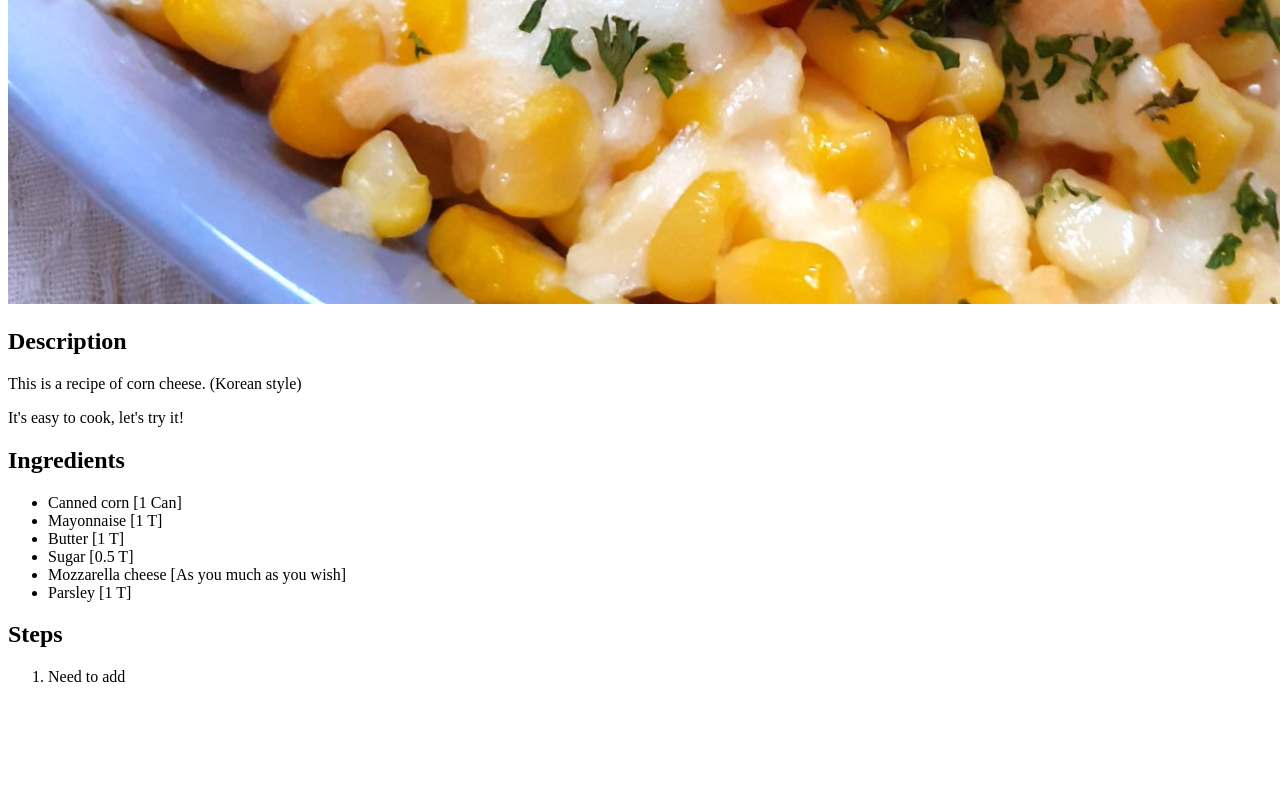
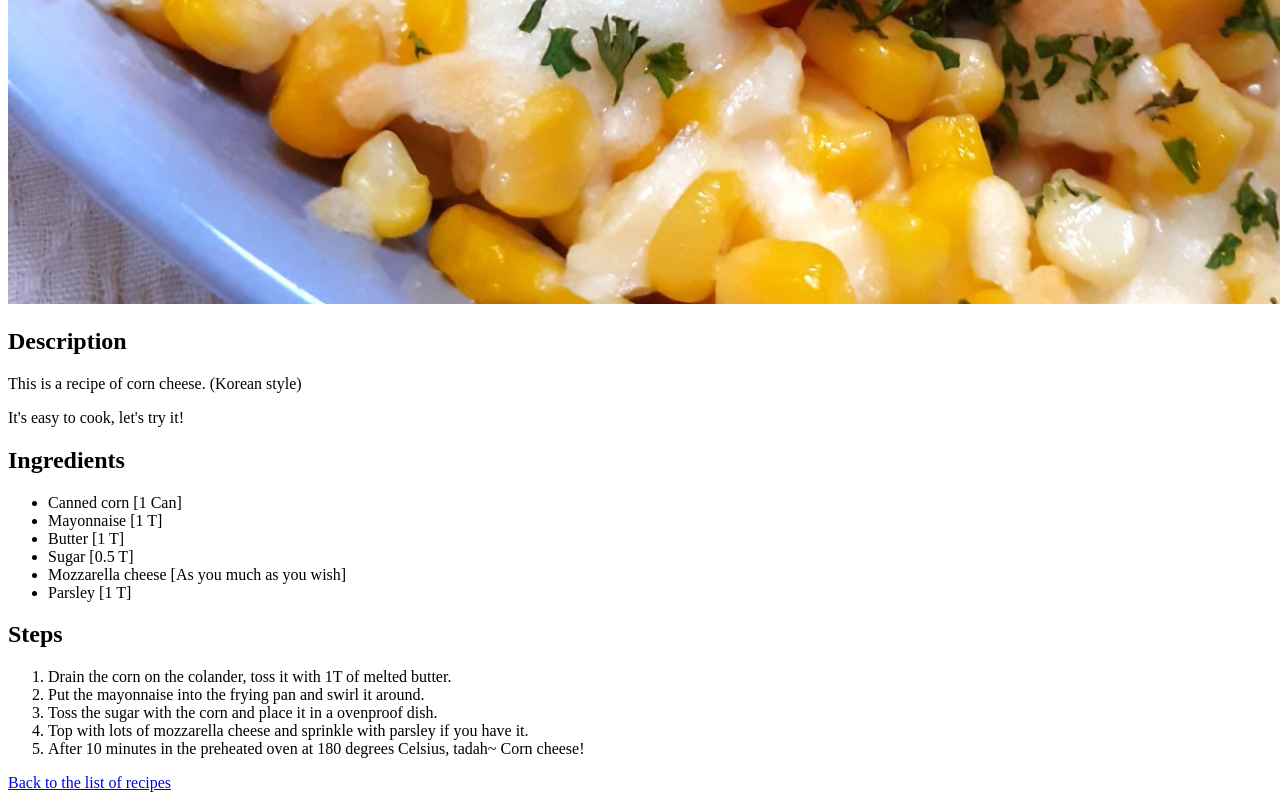
Before and after one commit to kynoh44/odin-recipes, a plain HTML site: page recipes/corn-cheese.html in a window 1280 px wide. Shown: the part 1276-2076 px from the top of the page. Before the commit the page ends 1978 px from the top, so only its background shows below. Drawn offline with Linux system fonts and the light colour scheme.

Commit message:
Add steps and href element for back to the recipes page
Ordered list items are written for steps, anchor element with href attribute is added for going back recipes page.

```diff
--- a/recipes/corn-cheese.html
+++ b/recipes/corn-cheese.html
@@ -22,7 +22,12 @@
 				</ul>
 			<h2>Steps</h2>
 				<ol>
-					<li>Need to add</li>
+					<li>Drain the corn on the colander, toss it with 1T of melted butter.</li>
+					<li>Put the mayonnaise into the frying pan and swirl it around.</li>
+					<li>Toss the sugar with the corn and place it in a ovenproof dish.</li>
+					<li>Top with lots of mozzarella cheese and sprinkle with parsley if you have it.</li>
+					<li>After 10 minutes in the preheated oven at 180 degrees Celsius, tadah~ Corn cheese!</li>
 				</ol>
+			<a href="../index.html" rel="noopener noreferrer">Back to the list of recipes</a>
 	</body>
 </html>
```
